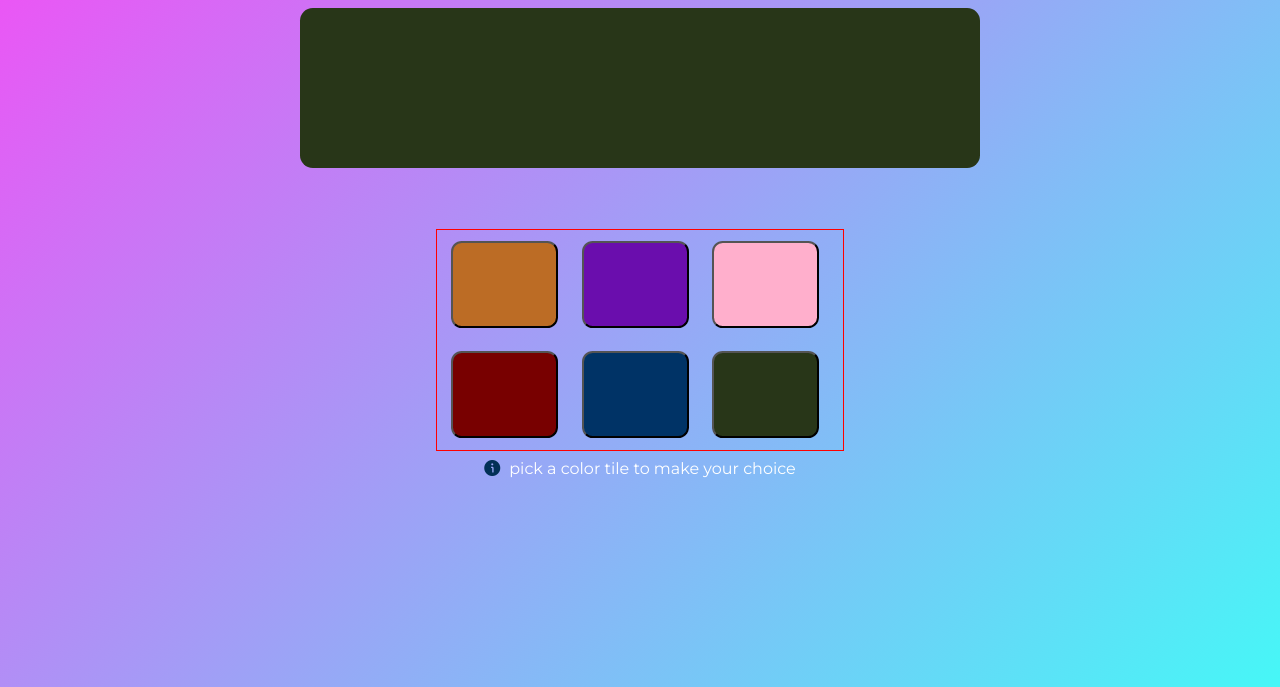
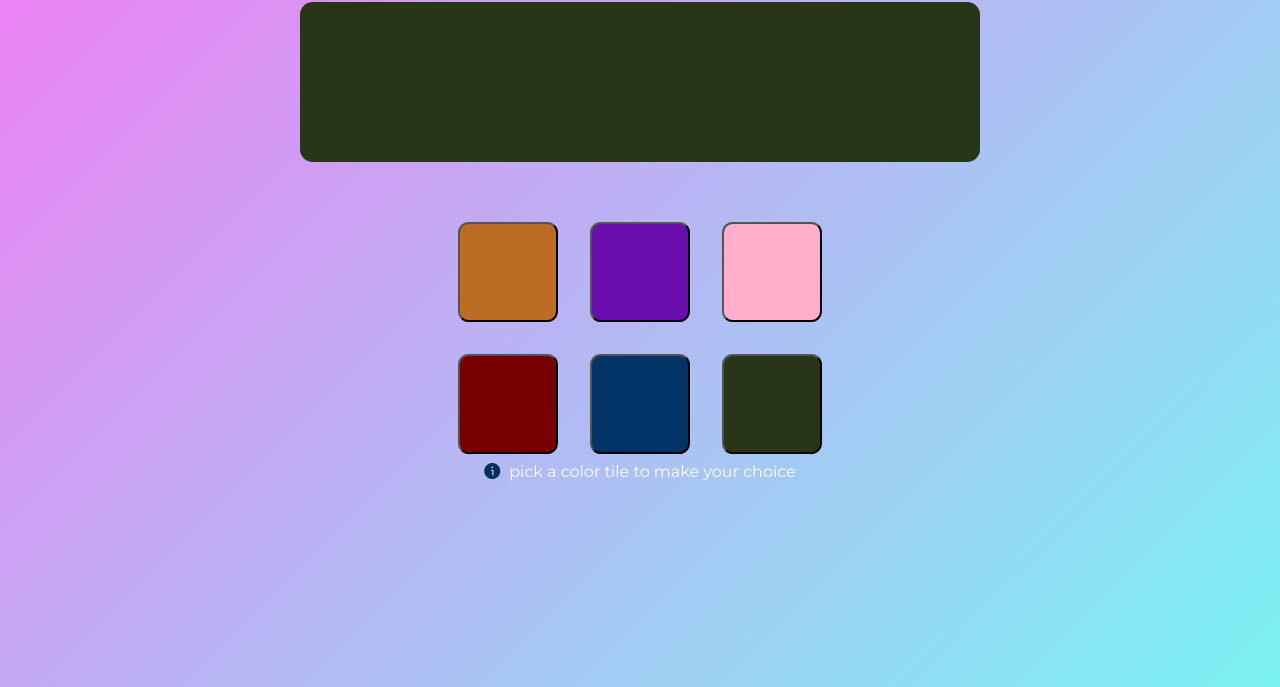
Before and after one commit to David-Zik/HNG-Color-Game, a plain HTML site: page index.html in a window 1280 px wide. Shown: the part 129-816 px from the top of the page. Drawn offline with nearby package versions, Linux system fonts and the light colour scheme; a web font is replaced by a local one.

Commit message:
initial commit

```diff
--- a/style.css
+++ b/style.css
@@ -16,14 +16,14 @@ body {
   font-optical-sizing: auto;
   height: 100vh;
   color: #ffffff;
-  background: linear-gradient(135deg, #f54cf5, #46f7f7);
+  background: linear-gradient(135deg, #f37af3, #7af3f3);
   /* background: linear-gradient(135deg, #ff00ff, #00ffff); */
 }
 
 main {
   width: 95%;
   max-width: 550px;
-  margin-top: 0.7em;
+  margin-top: 0.3em;
 }
 
 h3 {
@@ -95,20 +95,33 @@ i {
   border-radius: 0.8em;
 }
 
+/* .color-options-container {
+  width: 100%;
+  margin: 0 auto;
+  display: grid;
+  grid-template-columns: repeat(3, 1fr);
+  grid-template-rows: repeat(2, 100px);
+  padding-left: 0.8em;
+  align-items: center;
+} */
 .color-options-container {
   width: 100%;
   margin: 0 auto;
-  display: grid;
-  grid-template-columns: repeat(3, 1fr); /*3 columns */
-  grid-template-rows: repeat(2, 100px); /* 2 rows */
-  padding-left: 0.8em;
-  align-items: center;
+  display: flex;
+  flex-wrap: wrap;
+  justify-content: center;
+  gap: 1em;
 }
 
 .color-option {
-  width: 8em;
-  height: 6.5em;
+  width: 7em;
+  height: 7em;
   border-radius: 0.8em;
+  cursor: pointer;
+}
+
+.color-option:hover {
+  transform: scale(1.05);
 }
 
 .game-info {
@@ -165,11 +178,10 @@ i {
   body {
     margin: 1em auto 0;
     display: flex;
-    align-items: normal;
   }
 
   main {
-    width: 100%;
+    width: 80%;
     max-width: 680px;
   }
 
@@ -178,13 +190,15 @@ i {
   }
 
   .color-options-container {
-    width: 60%;
-    margin: 0 auto;
-    border: 1px solid red;
-    display: grid;
-    grid-template-columns: repeat(3, 1fr); /* 3 columns */
-    grid-template-rows: repeat(2, 110px); /* 2 rows */
-    padding-left: 0.9em;
+    width: 70%;
+    gap: 2em;
+  }
+
+  .color-option {
+    width: 7.5em;
+    height: 7.5em;
+    border-radius: 0.8em;
+    cursor: pointer;
   }
 
   .game-status {
```
